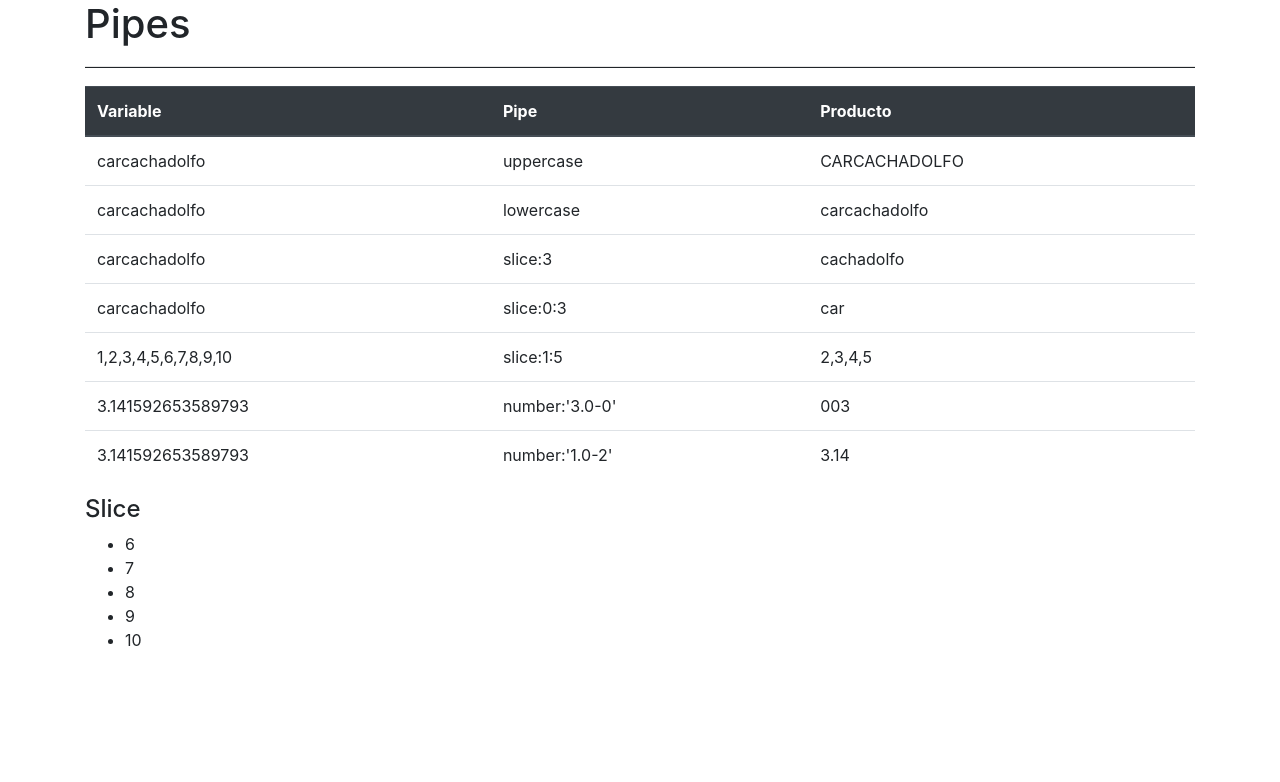
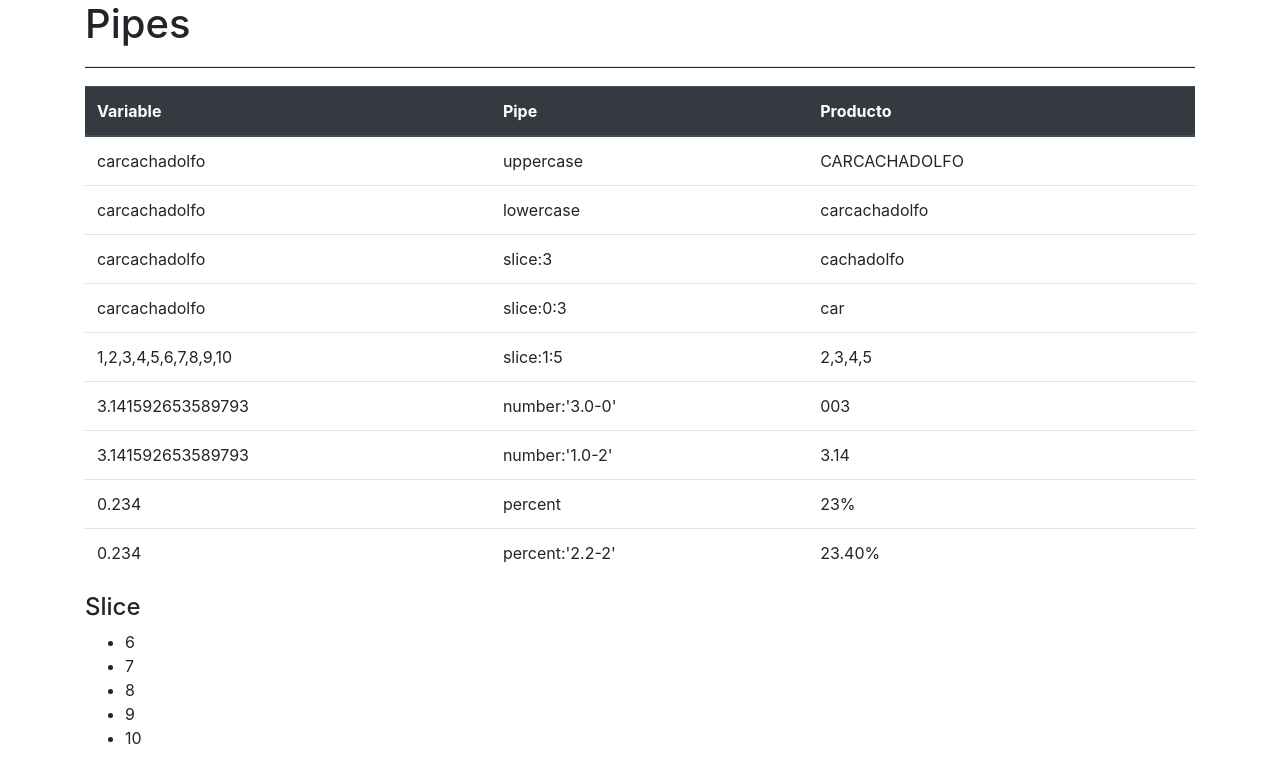
Before and after one commit to makadown/ng7-pipes, an Angular app: page / in a window 1280 px wide. Shown: the top 782 px of the page. Built offline with nearby package versions, Linux system fonts and the light colour scheme.

Commit message:
usando pipe porcentaje

```diff
--- a/src/app/app.component.html
+++ b/src/app/app.component.html
@@ -44,10 +44,20 @@
         <td>{{PI | number:'3.0-0'}}</td>
       </tr>
       <tr>
-          <td>{{PI}}</td>
-          <td>number:'1.0-2'</td>
-          <td>{{PI | number:'1.0-2'}}</td>
-        </tr>
+        <td>{{PI}}</td>
+        <td>number:'1.0-2'</td>
+        <td>{{PI | number:'1.0-2'}}</td>
+      </tr>
+      <tr>
+        <td>{{a}}</td>
+        <td>percent</td>
+        <td>{{a | percent}}</td>
+      </tr>
+      <tr>
+        <td>{{a}}</td>
+        <td>percent:'2.2-2'</td>
+        <td>{{a | percent:'2.2-2'}}</td>
+      </tr>
     </tbody>
   </table>
 
--- a/src/app/app.component.ts
+++ b/src/app/app.component.ts
@@ -10,4 +10,5 @@
   nombre = 'carcachadolfo';
   arreglo= [1,2,3,4,5,6,7,8,9,10];
   PI = Math.PI;
+  a = 0.234;
 }
```
